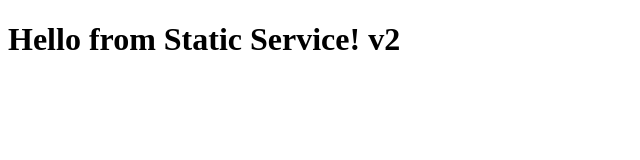
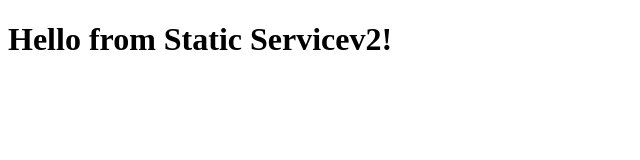
Before and after one commit to nari199204/ecs-demo, a plain HTML site: page static-service/index.html in a window 1280 px wide. Shown: the full height of the page, 0-640 px from the left. Drawn offline with Linux system fonts and the light colour scheme.

Commit message:
Update index.html

```diff
--- a/static-service/index.html
+++ b/static-service/index.html
@@ -6,6 +6,6 @@
     <title>Static Service</title>
 </head>
 <body>
-    <h1>Hello from Static Service! v2</h1>
+    <h1>Hello from Static Servicev2!</h1>
 </body>
 </html>
```
